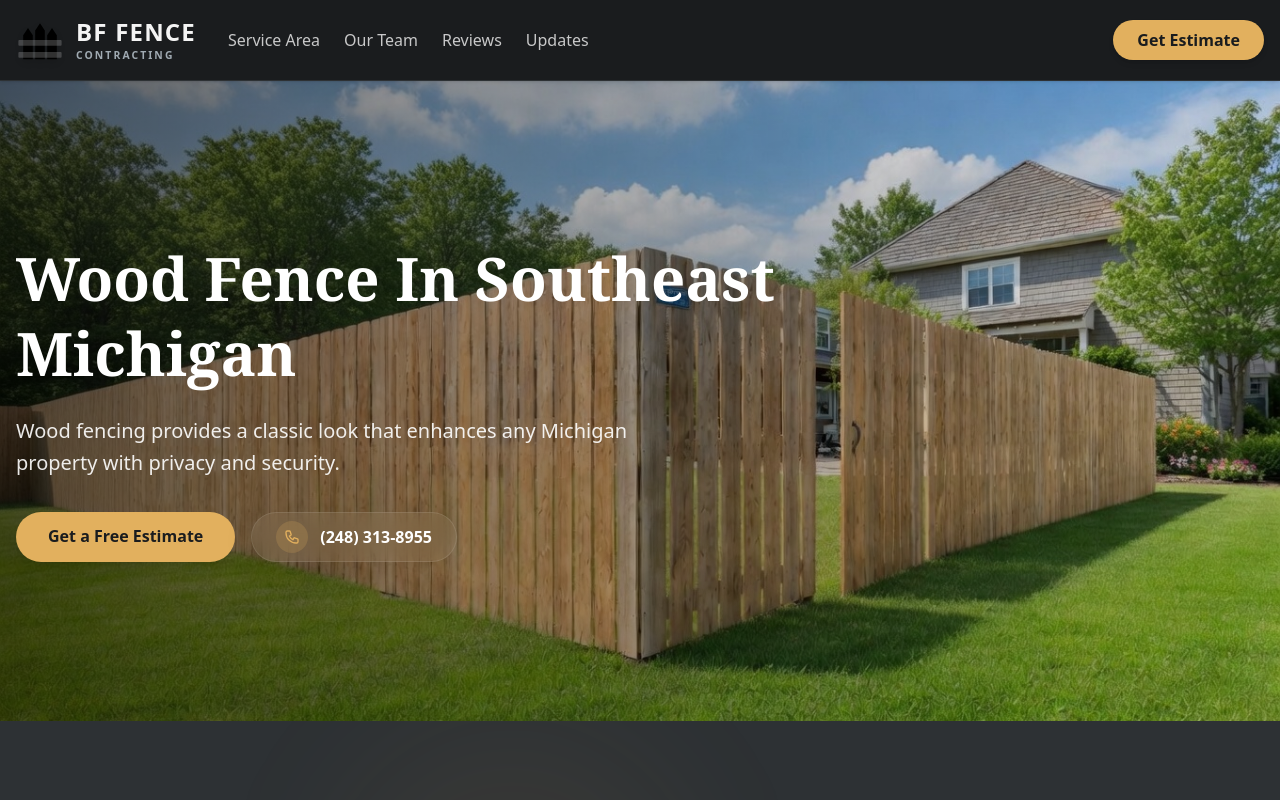
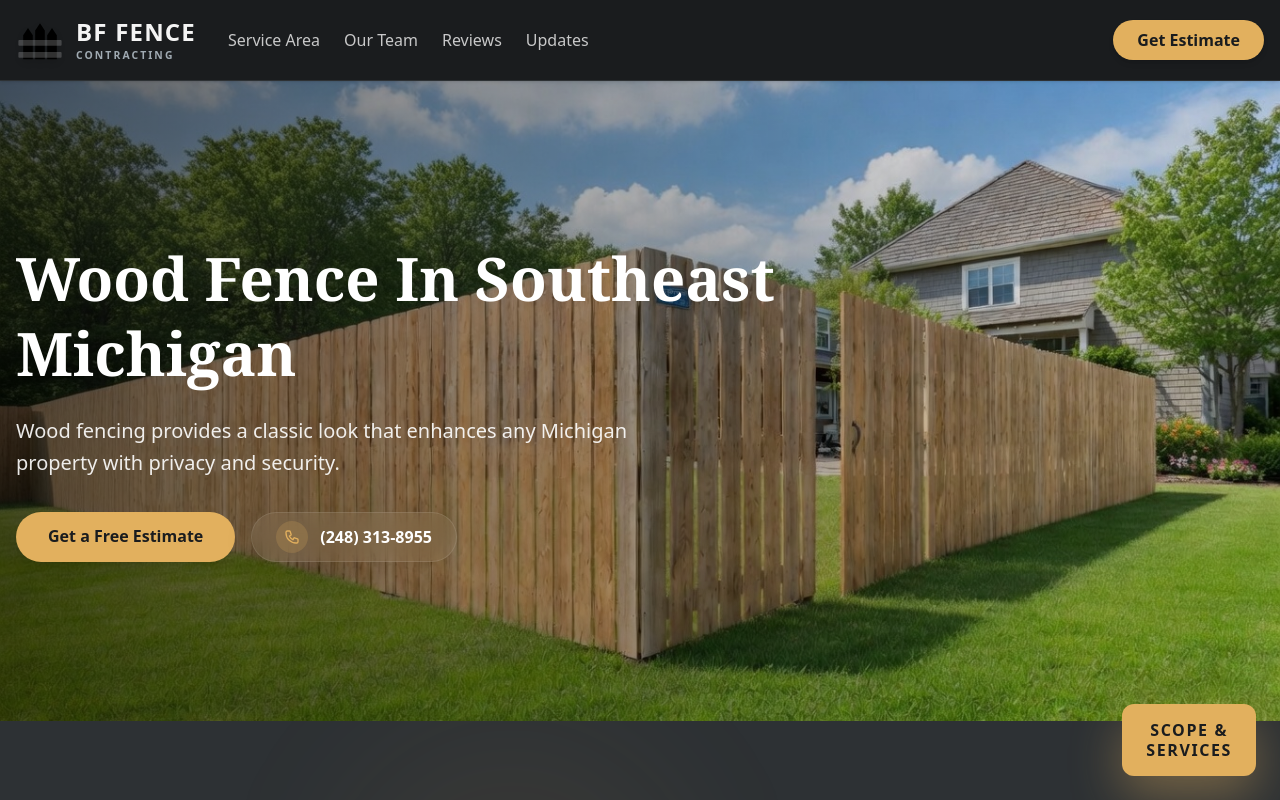
Before and after one commit to AgenticPortfolioX/BFFence, a React (Vite) app: page / in a window 1280 px wide. Shown: the top 800 px of the page. Built offline with nearby package versions, Linux system fonts and the light colour scheme.

Commit message:
feat: Add Scope & Services floating widget to bottom right corner

```diff
--- a/src/App.tsx
+++ b/src/App.tsx
@@ -3,7 +3,7 @@
  * SPDX-License-Identifier: Apache-2.0
  */
 
-import { BrowserRouter as Router, Routes, Route } from 'react-router-dom';
+import { BrowserRouter as Router, Routes, Route, Link } from 'react-router-dom';
 import { Header } from './components/Header';
 import { Footer } from './components/CTA_Footer';
 import { Home } from './pages/Home';
@@ -36,6 +36,13 @@ export default function App() {
           <Route path="/terms-of-service" element={<TermsOfService />} />
         </Routes>
         <Footer />
+        <Link
+          to="/service-area"
+          className="fixed bottom-6 right-6 z-50 bg-accent text-background px-6 py-4 rounded-xl shadow-[0_20px_50px_rgba(226,176,94,0.4)] font-black uppercase tracking-widest text-center hover:bg-foreground hover:text-background hover:scale-105 transition-all duration-300 group"
+        >
+          <div className="leading-tight">Scope &</div>
+          <div className="leading-tight">Services</div>
+        </Link>
       </main>
     </Router>
   );
```
